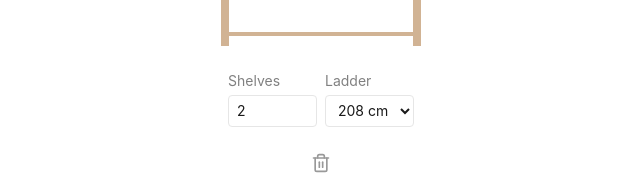
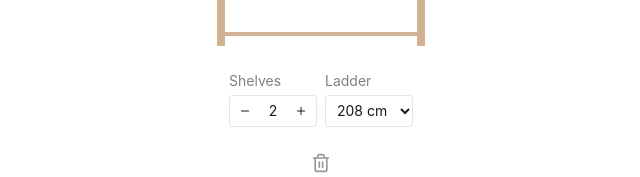
Before and after one commit to thisismatu/lundia-planner, a React (Vite) app: page / in a window 1280 px wide. Shown: the part 521-698 px from the top of the page, without its empty margins (319-959 px from the left). Built offline with nearby package versions, Linux system fonts and the light colour scheme; a web font is replaced by a local one.

Commit message:
Change input to stepper

```diff
--- a/src/Bookcase.css
+++ b/src/Bookcase.css
@@ -3,7 +3,6 @@
   flex-direction: column;
   align-items: center;
   gap: 1.5rem;
-  height: 100%;
   margin: 0 -4px;
 }
 
@@ -11,14 +10,14 @@
   display: flex;
   flex-direction: column;
   justify-content: space-between;
-  border-left: 8px solid var(--wood);
-  border-right: 8px solid var(--wood);
-  width: 200px;
+  border-left: 0.5rem solid var(--wood);
+  border-right: 0.5rem solid var(--wood);
+  width: 13rem;
   height: 100%;
 }
 
 .bookcase-shelf {
-  border-top: 4px solid var(--wood);
+  border-top: 0.25rem solid var(--wood);
   height: 1.25vh;
 }
 
@@ -28,7 +27,7 @@
 }
 
 .bookcase-shelf--last {
-  height: 4px;
+  height: 0.25rem;
   opacity: 0;
   pointer-events: none;
 }
@@ -66,11 +65,11 @@
 }
 
 .bookcase-footer {
-  display: flex;
-  flex-direction: row;
+  display: grid;
+  grid-template-columns: 5.5rem 5.5rem;
   gap: 0.5rem;
   width: 100%;
-  padding: 0 1rem;
+  padding: 0 0.75rem;
 }
 
 .bookcase-footer label {
@@ -82,26 +81,67 @@
   font-size: 0.875rem;
 }
 
-.bookcase-footer input,
-.bookcase-footer select {
-  font: inherit;
-  font-size: 0.875rem;
-  color: var(--gray-12);
-  background-color: var(--gray-1);
-  border: 1px solid var(--gray-4);
-  padding: 0 0.5rem;
-  border-radius: 0.25rem;
-  height: 2rem;
-  width: 100%;
-}
-
 .bookcase-delete {
   cursor: pointer;
   color: var(--gray-7);
-  padding: 2px;
+  padding: 0.125rem;
   transition: all 0.15s ease;
 }
 
 .bookcase-delete:hover {
   color: tomato;
 }
+
+.stepper,
+.select {
+  font: inherit;
+  font-size: 0.875rem;
+  color: var(--gray-12);
+  background-color: var(--gray-1);
+  border: none;
+  box-shadow: inset 0 0 0 1px var(--gray-4);
+  padding: 0 0.5rem;
+  border-radius: 0.25rem;
+  height: 2rem;
+  width: 100%;
+  transition: all 0.15s ease;
+}
+
+.stepper:hover,
+.select:hover {
+  box-shadow: inset 0 0 0 1px var(--gray-5);
+}
+
+.stepper {
+  position: relative;
+  padding: 0;
+}
+
+.stepper input {
+  position: absolute;
+  inset: 0;
+  width: 100%;
+  appearance: none;
+  background: transparent;
+  font: inherit;
+  text-align: center;
+  border-radius: 0.25rem;
+}
+
+.stepper input::-webkit-outer-spin-button,
+.stepper input::-webkit-inner-spin-button {
+  -webkit-appearance: none;
+}
+
+.stepper svg {
+  position: absolute;
+  top: 0;
+  width: 2rem;
+  height: 2rem;
+  padding: 0.625rem;
+  z-index: 1;
+}
+
+.stepper svg:last-child {
+  right: 0;
+}
--- a/src/Bookcase.tsx
+++ b/src/Bookcase.tsx
@@ -1,7 +1,9 @@
 import { FC, useEffect, useState } from 'react';
+import clsx from 'clsx';
 import TrashIcon from './assets/trash-2.svg?react';
+import MinusIcon from './assets/minus.svg?react';
+import PlusIcon from './assets/plus.svg?react';
 import './Bookcase.css';
-import clsx from 'clsx';
 
 interface Props {
   onDelete?: () => void;
@@ -33,6 +35,7 @@ export const Bookcase: FC<Props> = ({ onDelete }) => {
   const [ladderHeight, setLadderHeight] = useState(208);
   const [distribution, setDistribution] = useState(distributeItems(shelfCount, ladderHeight));
   const availableHoles = distribution.filter((v) => v === 0).length;
+  const maxShelves = Math.round(availableHoles / 3);
 
   useEffect(() => {
     if (!ladderHeight || !shelfCount) return;
@@ -97,17 +100,25 @@ export const Bookcase: FC<Props> = ({ onDelete }) => {
       <div className="bookcase-footer">
         <label>
           Shelves
+          <div className="stepper">
+            <MinusIcon onClick={() => shelfCount > 2 && setShelfCount(shelfCount - 1)} />
             <input
               type="number"
               value={shelfCount || ''}
               min={2}
-            max={Math.round(availableHoles / 3)}
+              max={maxShelves}
               onChange={(e) => setShelfCount(Number(e.target.value))}
             />
+            <PlusIcon onClick={() => shelfCount < maxShelves && setShelfCount(shelfCount + 1)} />
+          </div>
         </label>
         <label>
           Ladder
-          <select value={ladderHeight} onChange={(e) => setLadderHeight(Number(e.target.value))}>
+          <select
+            className="select"
+            value={ladderHeight}
+            onChange={(e) => setLadderHeight(Number(e.target.value))}
+          >
             {ladders.map((h) => (
               <option key={`ladder-${h}`} value={h}>
                 {h} cm
```
Lines whose indentation alone changed are shown as unchanged.
